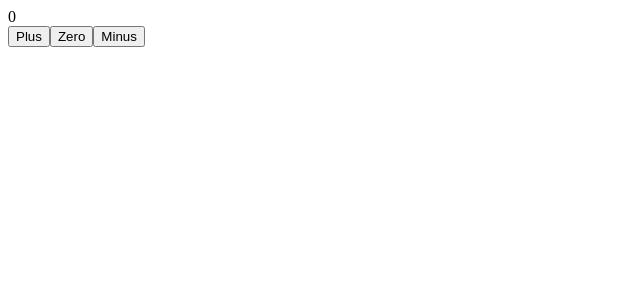
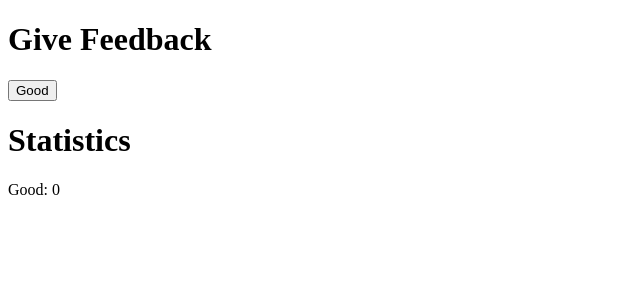
Before and after one commit to fecfecfec/fullstackopen-helsinki, a React (Create React App) app in the folder part1/: page / in a window 1280 px wide. Shown: the top 300 px of the page, without its empty margins (0-640 px from the left). Built offline with nearby package versions, Linux system fonts and the light colour scheme.

Commit message:
Starting exercise 1.6

```diff
--- a/part1/src/App.js
+++ b/part1/src/App.js
@@ -1,23 +1,36 @@
 import { useState } from 'react'
 
-const Display = ({ counter }) => <div>{counter}</div>
-
 const Button = ({ handleClick, text }) => <button onClick={handleClick}>{text}</button>
+const Display = ({ text, value }) => <div>{text}: {value}</div>
 
 const App = () => {
-  const [counter, setCounter] = useState(0)
+  // save clicks of each button to its own state
+  const [good, setGood] = useState(0)
+  const [neutral, setNeutral] = useState(0)
+  const [bad, setBad] = useState(0)
 
-  const increaseByOne = () => setCounter(counter + 1)
-  const decreaseByOne = () => setCounter(counter - 1)
-  const setToZero = () => setCounter(0)
+  // const rateGood = () => setGood(good + 1)
+  const rateGood = () => {
+    console.log('Good value before', good)
+    setGood(good + 1)
+  }
+  const rateNeutral = () => setNeutral(neutral - 1)
+  const rateBad = () => setBad(bad + 1)
+
 
   return (
-    <div>
-      <Display counter={counter} />
-      <Button handleClick={increaseByOne} text='Plus' />
-      <Button handleClick={setToZero} text='Zero' />
-      <Button handleClick={decreaseByOne} text='Minus' />
-    </div>
+    <>
+      <h1>Give Feedback</h1>
+      <Button
+        handleClick={rateGood}
+        text='Good'
+      />
+      <h1>Statistics</h1>
+      <Display
+        value={good}
+        text='Good'
+        />
+    </>
   )
 }
 
```
